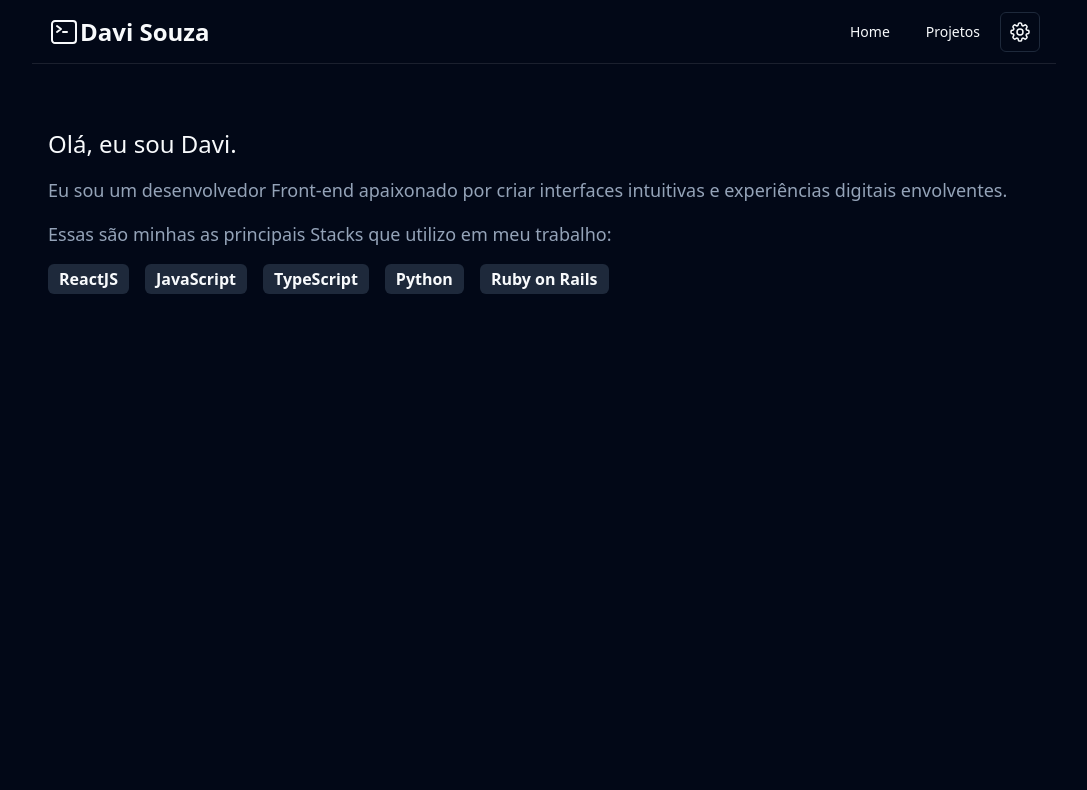
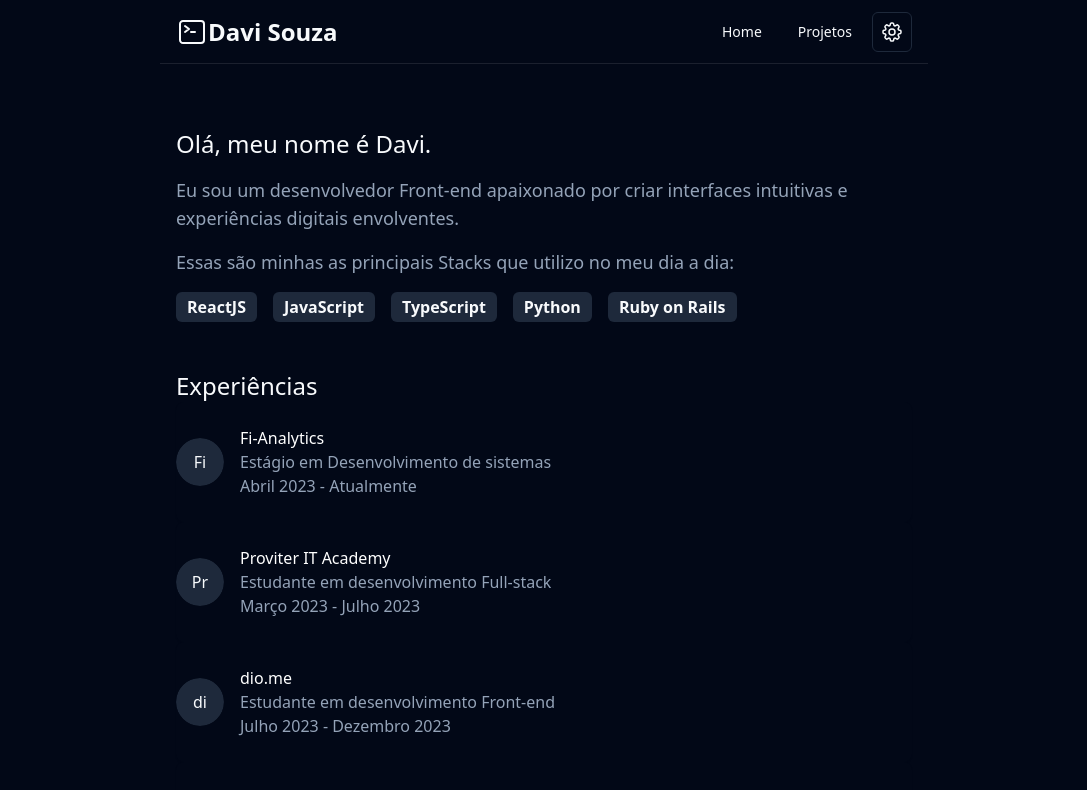
Before and after one commit to davi-souzadev/my-portfolio, a React (Vite) app: page / in a window 1280 px wide. Shown: the top 790 px of the page, without its empty margins (96-1183 px from the left). Built offline with nearby package versions, Linux system fonts and the light colour scheme.

Commit message:
feat: Add Experience section and experienceCards component

```diff
--- a/src/components/About/index.tsx
+++ b/src/components/About/index.tsx
@@ -1,48 +1,78 @@
+import { ExperienceCard } from "../ExperienceCard"
 import { Badge } from "../ui/badge"
+import { Card, CardContent, CardHeader, CardTitle } from "../ui/card"
+
+const badgeStacks = ["ReactJS", "JavaScript", "TypeScript", "Python", "Ruby on Rails"]
+const experiences = [
+  {
+    id: 1,
+    company: "Fi-Analytics",
+    role: "Estágio em Desenvolvimento de sistemas",
+    since: "Abril 2023 - Atualmente",
+  },
+  {
+    id: 2,
+    company: "Proviter IT Academy",
+    role: "Estudante em desenvolvimento Full-stack",
+    since: "Março 2023 - Julho 2023",
+  },
+  {
+    id: 3,
+    company: "dio.me",
+    role: "Estudante em desenvolvimento Front-end",
+    since: "Julho 2023 - Dezembro 2023",
+  },
+  {
+    id: 4,
+    company: "Rocketseat",
+    role: "Estudante em desenvolvimento Front-end",
+    since: "Maio 2022 - Dezembro 2022",
+  },
+  {
+    id: 5,
+    company: "UNESA",
+    role: "Estudante em Sistemas de Informação",
+    since: "Fevereiro 2020 - Atualmente",
+  },
+]
 
 export function About() {
   return (
-    <div className="lg:max-w-5xl mx-auto px-4 flex flex-col">
+    <div className="lg:max-w-3xl mx-auto px-4 flex flex-col">
       {/* Cards com  Experiências/ Cursos */}
-      <h1 className="text-2xl ">Olá, eu sou Davi.</h1>
+      <h1 className="text-2xl ">Olá, meu nome é Davi.</h1>
       <p className="mt-4 text-lg text-muted-foreground">
         Eu sou um desenvolvedor Front-end apaixonado por criar interfaces intuitivas e
         experiências digitais envolventes.
       </p>
       <p className="mt-4 text-lg text-muted-foreground">
-        Essas são minhas as principais Stacks que utilizo em meu trabalho:
+        Essas são minhas as principais Stacks que utilizo no meu dia a dia:
       </p>
       <div className="mt-4 flex gap-4 text-muted-foreground">
-        <Badge
-          variant={"secondary"}
-          className="text-base rounded-md"
-        >
-          ReactJS
-        </Badge>
-        <Badge
-          variant={"secondary"}
-          className="text-base rounded-md"
-        >
-          JavaScript
-        </Badge>
-        <Badge
-          variant={"secondary"}
-          className="text-base rounded-md"
-        >
-          TypeScript
-        </Badge>
-        <Badge
-          variant={"secondary"}
-          className="text-base rounded-md"
-        >
-          Python
-        </Badge>
-        <Badge
-          variant={"secondary"}
-          className="text-base rounded-md"
-        >
-          Ruby on Rails
-        </Badge>
+        {badgeStacks.map((badge) => (
+          <Badge
+            key={badge}
+            variant={"secondary"}
+            className="text-base rounded-md"
+          >
+            {badge}
+          </Badge>
+        ))}
+      </div>
+      <div className="mt-12 ">
+        <h2 className="text-2xl">Experiências</h2>
+
+        {experiences.map((exp) => {
+          return (
+            <ExperienceCard
+              key={exp.id}
+              company={exp.company}
+              role={exp.role}
+              since={exp.since}
+              fallback={exp.company.slice(0, 2)}
+            />
+          )
+        })}
       </div>
     </div>
   )
--- /dev/null
+++ b/src/components/ExperienceCard/index.tsx
@@ -0,0 +1,40 @@
+import React from "react"
+import {
+  Card,
+  CardContent,
+  CardDescription,
+  CardFooter,
+  CardHeader,
+  CardTitle,
+} from "@/components/ui/card"
+import { Avatar, AvatarImage, AvatarFallback } from "@/components/ui/avatar"
+
+type ExperienceCardProps = {
+  fallback?: string
+  company: string
+  role: string
+  since: string
+}
+
+export function ExperienceCard({ fallback, company, role, since }: ExperienceCardProps) {
+  return (
+    <Card className="flex flex-row items-center border-none gap-4">
+      <CardHeader className="p-0">
+        <Avatar className="h-12 w-12">
+          <AvatarImage src="" />
+          <AvatarFallback>{fallback}</AvatarFallback>
+        </Avatar>
+      </CardHeader>
+      <CardContent
+        className="flex flex-col justify-center pt-6 pl-0 flex-grow"
+        id="123"
+      >
+        <h3 className="text-white">{company}</h3>
+        <div className="text-muted-foreground">
+          <p>{role}</p>
+          <p>{since}</p>
+        </div>
+      </CardContent>
+    </Card>
+  )
+}
--- a/src/components/Navbar/index.tsx
+++ b/src/components/Navbar/index.tsx
@@ -31,7 +31,7 @@ export function Navbar() {
 
   return (
     <nav className="bg-transparent">
-      <div className="lg:max-w-5xl mx-auto px-4 border-b-[1px] border-gray-900 border-opacity-10 h-16 flex items-center justify-between dark:border-gray-100 dark:border-opacity-10">
+      <div className="lg:max-w-3xl mx-auto px-4 border-b-[1px] border-gray-900 border-opacity-10 h-16 flex items-center justify-between dark:border-gray-100 dark:border-opacity-10">
         <div className="flex">
           <div className="hidden md:flex space-x-1 items-center font-bold text-2xl">
             <a
```
